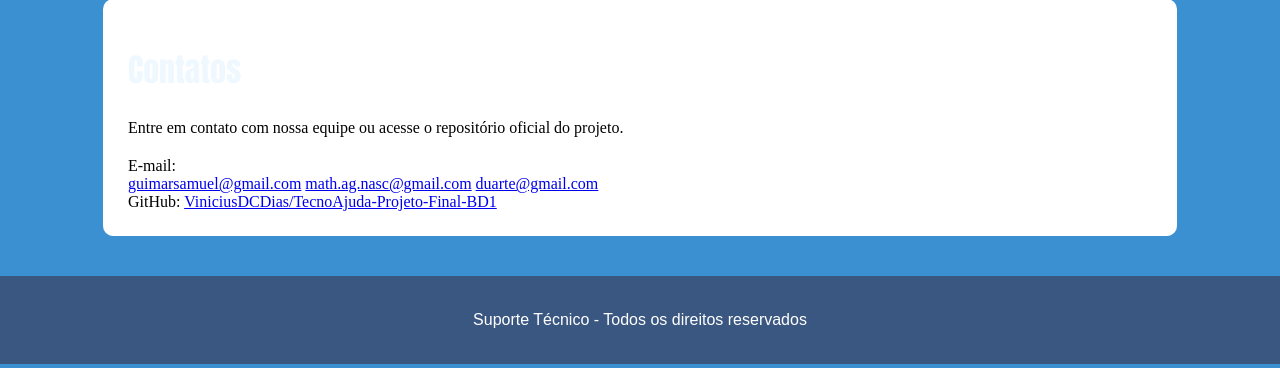
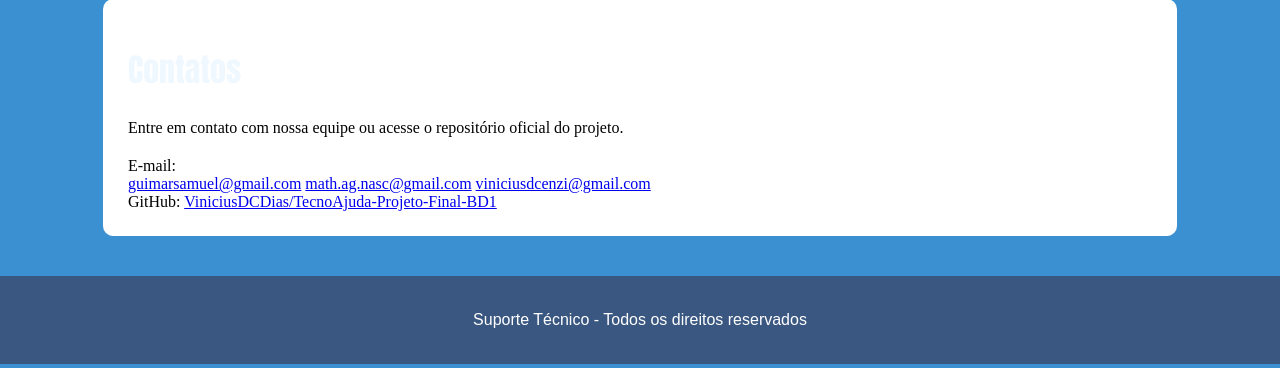
Before and after one commit to ViniciusDCDias/TecnoAjuda-Projeto-Final-BD1, a Flask app: template templates/contato.html in a window 1280 px wide. Shown: the part 274-642 px from the top of the page. Run offline with Flask 3, Linux system fonts and the light colour scheme; the template is opened without the code that fills it, so the values that code supplies are empty.

Commit message:
feat:Adicionando o método de templates nas telas e adicionando a página de contatos

```diff
--- a/templates/contato.html
+++ b/templates/contato.html
@@ -15,7 +15,7 @@
             <div class="lista-emails">
                 <a href="mailto:guimarsamuel@gmail.com">guimarsamuel@gmail.com</a>
                 <a href="mailto:math.ag.nasc@gmail.com">math.ag.nasc@gmail.com</a>
-                <a href="mailto:duarte@gmail.com">duarte@gmail.com</a>
+                <a href="mailto:viniciusdcenzi@gmail.com">viniciusdcenzi@gmail.com</a>
             </div>
         </div>
 
```
